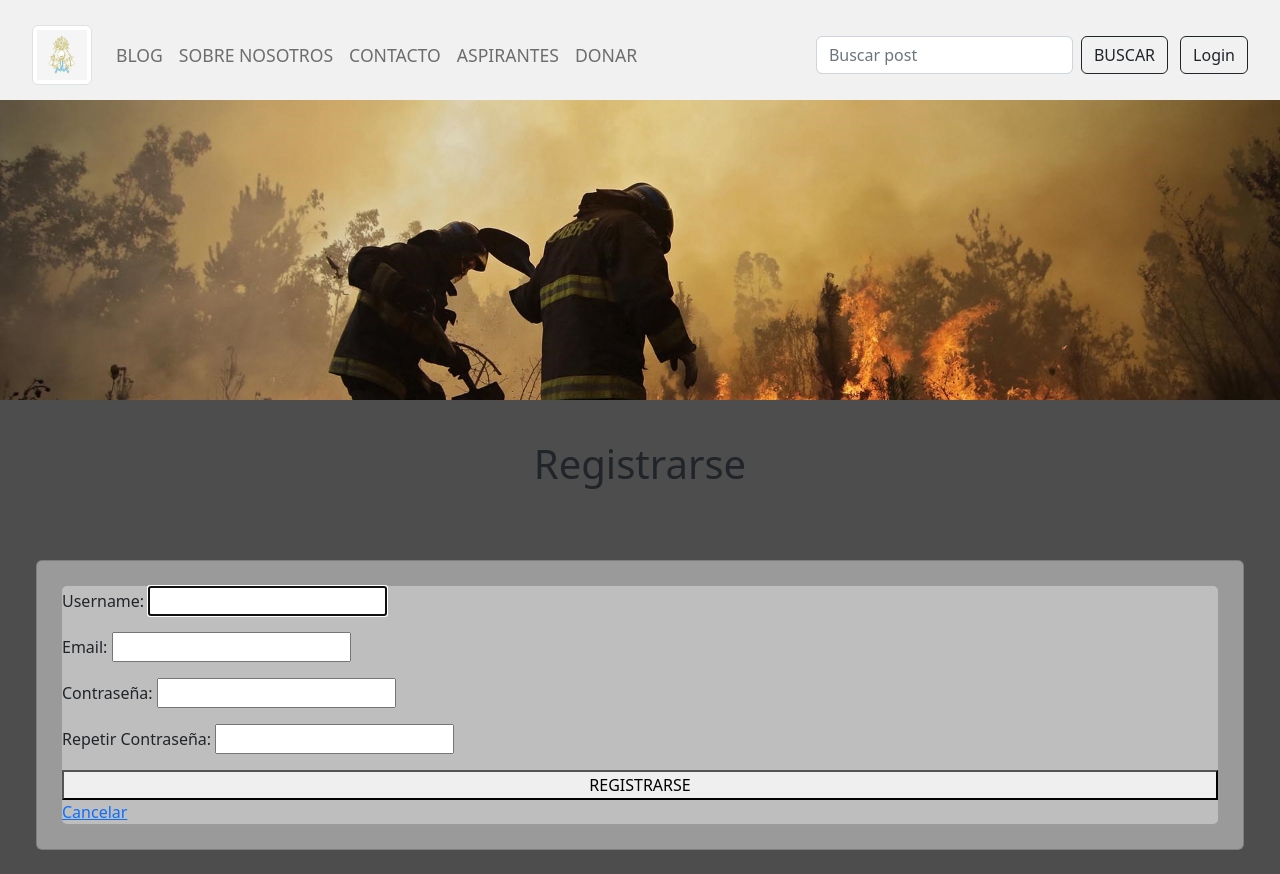
After one commit to RamaAlves/proyecto-informatorio, a Django app: page /registro in a window 1280 px wide. The commit adds this page. Run offline with Django 4.2, Linux system fonts and the light colour scheme.

Commit message:
Agregando funcionalidad de Register, Login y Logout con sus templates

```diff
--- a/Bomberos_san_martin/Bomberos_san_martin/settings/base.py
+++ b/Bomberos_san_martin/Bomberos_san_martin/settings/base.py
@@ -123,6 +123,8 @@ STATICFILES_DIRS= [STATIC_DIRS,]
 MEDIA_URL= 'media/'
 MEDIA_ROOT = os.path.join(os.path.dirname(BASE_DIR), 'media')
 
+LOGIN_REDIRECT_URL= 'blog:index'
+
 # Default primary key field type
 # https://docs.djangoproject.com/en/4.0/ref/settings/#default-auto-field
 
--- a/Bomberos_san_martin/apps/blog/forms.py
+++ b/Bomberos_san_martin/apps/blog/forms.py
@@ -1,5 +1,6 @@
 from django import forms
-from django.contrib.auth.forms import AuthenticationForm
+from django.contrib.auth.forms import AuthenticationForm,UserCreationForm
+from django.contrib.auth.models import User
 from django.forms import fields
 from django.forms.forms import Form
 from .models import *
@@ -8,3 +9,13 @@ class PostForm(forms.ModelForm):
     class Meta:
         model = Post
         fields = ['titulo', 'resumen', 'texto', 'imagen', 'categoria', 'usuario']
+
+class RegistrarForm(UserCreationForm):
+    email = forms.EmailField()
+    password1 = forms.CharField(label='Contraseña', widget=forms.PasswordInput)
+    password2 = forms.CharField(label='Repetir Contraseña', widget=forms.PasswordInput)
+
+    class Meta:
+        model = User
+        fields = ['username', 'email', 'password1', 'password2']
+        help_texts = {k:"" for k in fields}
--- a/Bomberos_san_martin/apps/blog/urls.py
+++ b/Bomberos_san_martin/apps/blog/urls.py
@@ -1,6 +1,9 @@
 from django.urls import path
 
 from . import views
+from django.conf import settings
+from django.conf.urls.static import static
+from django.contrib.auth.views import LoginView, LogoutView
 
 app_name = "blog"
 urlpatterns = [
@@ -10,5 +13,8 @@ urlpatterns = [
     path('aspirantes', views.aspirantes, name='aspirantes'),
     path('donacion', views.donacion, name='donacion'),
     path('perfil', views.perfil, name='perfil'),
+    path('registro', views.registrarUsuario, name='registro'),
     path('crear_post/', views.crearPost, name='crear_post'),
-]
+    path('login/', LoginView.as_view(template_name='perfil/login.html'), name='login'),
+    path('logout/', LogoutView.as_view(template_name='perfil/logout.html'), name='logout')
+] + static(settings.MEDIA_URL, document_root=settings.MEDIA_ROOT)
--- a/Bomberos_san_martin/apps/blog/views.py
+++ b/Bomberos_san_martin/apps/blog/views.py
@@ -3,8 +3,10 @@ from django.shortcuts import render, redirect
 from django.core.paginator import Paginator, PageNotAnInteger, EmptyPage
 from django.http import HttpResponse, HttpResponseNotFound
 
+from django.contrib import messages
+
 from .models import Post
-from .forms import PostForm
+from .forms import PostForm, RegistrarForm
 
 # Create your views here.
 def index(request):
@@ -42,3 +44,19 @@ def crearPost(request):
     else:
         post_form = PostForm()
     return render(request, 'post/crear_post.html', {'post_form': post_form})
+
+def registrarUsuario(request):
+    if request.method == 'POST':
+        form= RegistrarForm(request.POST)
+        if form.is_valid():
+            form.save()
+            username= form.cleaned_data['username']
+            messages.success(request, f'Usuario {username} creado')
+            return redirect('blog:index')
+        else:
+            messages.success(request, f'Error al crear usuario: su contraseña debe contar con numeros, letras y al menos un caracter especial')
+    else:
+        form = RegistrarForm()
+
+    context = {'form':form}
+    return render(request, 'perfil/registro.html', context)
--- a/Bomberos_san_martin/static/styles/style.css
+++ b/Bomberos_san_martin/static/styles/style.css
@@ -52,3 +52,7 @@ body{
 /* .spinner-border{
   color define color de spin
 } */
+
+.success{
+  background-color: #ff0000;
+}
--- a/Bomberos_san_martin/templates/base.html
+++ b/Bomberos_san_martin/templates/base.html
@@ -40,17 +40,31 @@
                 <li class="nav-item">
                 <a class="nav-link {% block donacion %}{% endblock%}" href="{% url 'blog:donacion' %}">DONAR</a>
                 </li>
-                <li class="nav-item">
-                <a class="nav-link {% block perfil %}{% endblock%}" href="{% url 'blog:perfil' %}">PERFIL</a>
-                </li>
             </ul>
             <form class="d-flex" role="search">
                 <input class="form-control me-2" type="search" placeholder="Buscar post" aria-label="Search">
                 <button class="btn btn-outline-dark" type="submit">BUSCAR</button>
             </form>
+            <div class="d-flex" style="margin-left:12px;">
+                <ul class="navbar-nav d-flex me-auto mb-2 mb-lg-0">
+                   {% if user.is_authenticated %}
+                     <li><a class="btn btn-outline-dark" href="{% url 'blog:perfil' %}">{{ user.get_username }}</a></li>
+                     <li><a class="btn btn-outline-dark"style="margin-left:12px;" href="{% url 'blog:logout'%}?next={{request.path}}">Logout</a></li>
+                   {% else %}
+                     <li><a class="btn btn-outline-dark"href="{% url 'blog:login'%}?next={{request.path}}">Login</a></li>
+                   {% endif %}
+                  </ul>
+            </div>
             </div>
         </div>
     </nav>
+    {% if messages %}
+        {% for message in messages%}
+        <div class="notification {{ message.tags }}">
+            {{ message }}
+        </div>
+        {% endfor %}
+    {% endif %}
     <div class="container-fluid" style="padding:0;">
         <img class="banner" src="static/images/baner-facebook.jpg"  alt="banner">
     </div>
--- /dev/null
+++ b/Bomberos_san_martin/templates/perfil/registro.html
@@ -0,0 +1,31 @@
+{% extends 'base.html' %}
+{% comment %} headers {% endcomment %}
+{% block styles %}<link rel="stylesheet" href="static/styles/perfil.css">{% endblock %}
+
+{% comment %} body {% endcomment %}
+{% comment %} navbar {% endcomment %}
+{% block perfil %} active {% endblock %}
+
+{% comment %} contenido de pag {% endcomment %}
+{% block content %}
+
+
+
+<div class="jumbotron text-center" style="padding: 40px;">
+    <h1>Registrarse</h1>
+</div>
+
+<div class="card card-transparent">
+    <form method="POST" entycape="multipart/form-data" class="form">
+        {% csrf_token %}
+        <div class="card card-transparent">
+            {{form.as_p}}
+
+            <button type="submit">REGISTRARSE</button>
+            <a href="{% url 'blog:index' %}">Cancelar</a>
+        </div>
+    </form>
+</div>
+
+
+{% endblock %}
```
Also changed, not shown: Bomberos_san_martin/templates/perfil/base_perfil.html (deleted, +0 -64 lines), Bomberos_san_martin/templates/perfil/login.html (added, +31 -0 lines), Bomberos_san_martin/templates/perfil/logout.html (added, +32 -0 lines), Bomberos_san_martin/templates/perfil/perfil.html (+70 -31 lines).
